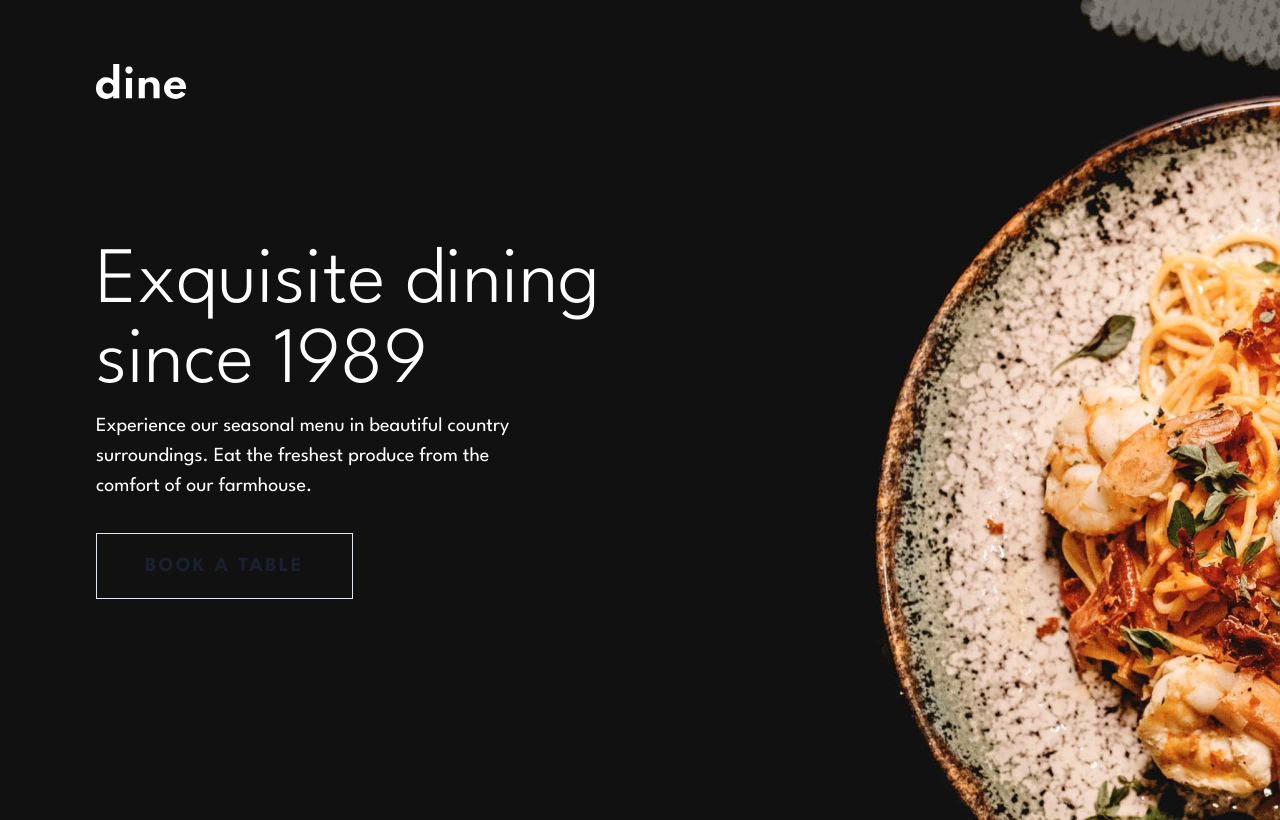
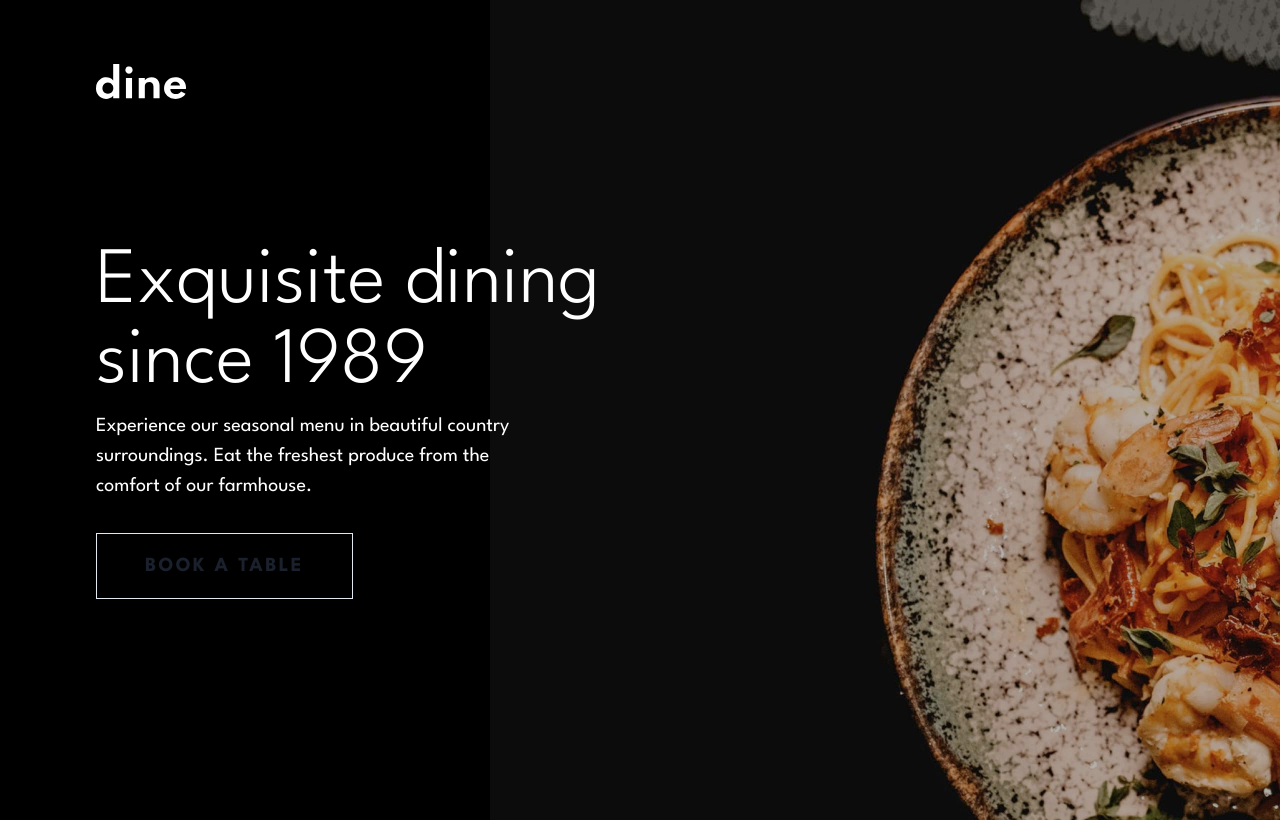
Before and after one commit to JesusKreist/dine-website, a Next.js app: page / in a window 1280 px wide. Shown: the top 820 px of the page. Built offline with nearby package versions, Linux system fonts and the light colour scheme.

Commit message:
Add linear gradient to hero section with logo

```diff
--- a/src/components/HomePage/Homepage.tsx
+++ b/src/components/HomePage/Homepage.tsx
@@ -1,10 +1,12 @@
 import { Box, Button, Heading, Text, VStack, HStack } from "@chakra-ui/react";
+import { url } from "inspector";
 import Logo from "../logo/Logo";
 
 const HomePage = () => {
   return (
     <Box
-      bgImage={"/homepage/hero-bg-desktop@2x.jpg"}
+      //   bgImage={`linear-gradient(90deg, black, rgba(0, 0, 0, 0.3)), url(/homepage/hero-bg-desktop@2x.jpg)`}
+      bgImage={`linear-gradient(to right, black, black 34%, rgba(0, 0, 0, 0.3) 34%), url(/homepage/hero-bg-desktop@2x.jpg)`}
       bgRepeat="no-repeat"
       paddingBottom="6rem"
       bgSize="contain"
```
